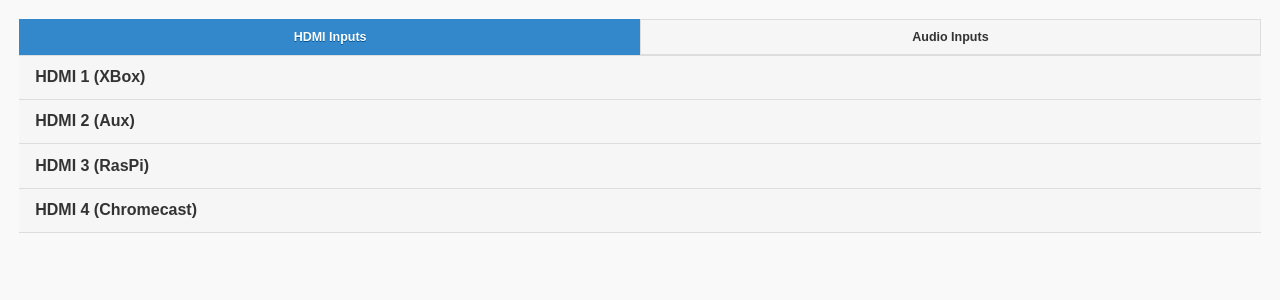
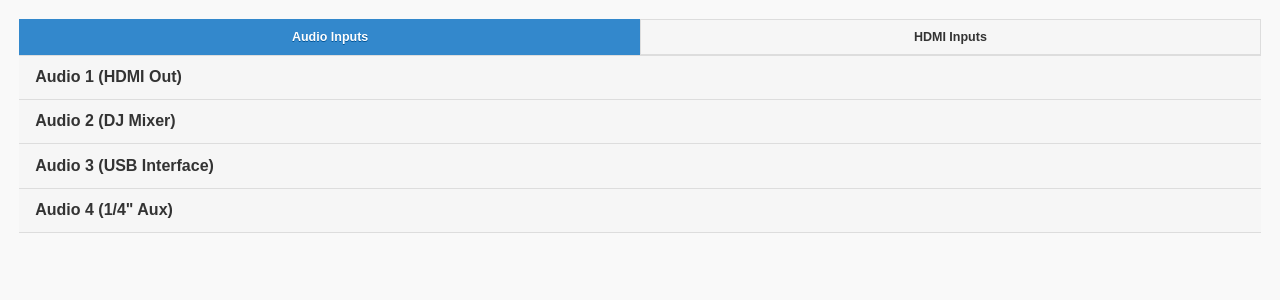
Before and after one commit to wcauchois/autohome, a Flask app: page / in a window 1280 px wide. Shown: the part 45-345 px from the top of the page. Run offline with Flask 2, Linux system fonts and the light colour scheme.

Commit message:
reorder menu so that audio comes first

```diff
--- a/avswitcher-web/templates/index.html
+++ b/avswitcher-web/templates/index.html
@@ -46,11 +46,19 @@
         <div data-role="tabs" id="tabs">
           <div data-role="navbar">
             <ul>
-              <li><a href="#one" data-ajax="false" class="ui-btn-active">HDMI Inputs</a></li>
-              <li><a href="#two" data-ajax="false">Audio Inputs</a></li>
+              <li><a href="#one" data-ajax="false" class="ui-btn-active">Audio Inputs</a></li>
+              <li><a href="#two" data-ajax="false">HDMI Inputs</a></li>
             </ul>
           </div>
           <div id="one" class="ui-body-d ui-content">
+            <ul data-role="listview">
+              <li><a href="#" class="ui-btn select-audio" id="select-audio-1">Audio 1 (HDMI Out)</a></li>
+              <li><a href="#" class="ui-btn select-audio" id="select-audio-2">Audio 2 (DJ Mixer)</a></li>
+              <li><a href="#" class="ui-btn select-audio" id="select-audio-3">Audio 3 (USB Interface)</a></li>
+              <li><a href="#" class="ui-btn select-audio" id="select-audio-4">Audio 4 (1/4" Aux)</a></li>
+            </ul>
+          </div>
+          <div id="two" class="ui-body-d ui-content">
             <ul data-role="listview">
               {# circled unicode chars: http://www.unicode.org/charts/nameslist/n_2460.html #}
               <li><a href="#" class="ui-btn select-hdmi" id="select-hdmi-1">HDMI 1 (XBox)</a></li>
@@ -59,13 +67,6 @@
               <li><a href="#" class="ui-btn select-hdmi" id="select-hdmi-4">HDMI 4 (Chromecast)</a></li>
             </ul>
           </div>
-          <div id="two" class="ui-body-d ui-content">
-            <ul data-role="listview">
-              <li><a href="#" class="ui-btn select-audio" id="select-audio-1">Audio 1 (HDMI Out)</a></li>
-              <li><a href="#" class="ui-btn select-audio" id="select-audio-2">Audio 2 (DJ Mixer)</a></li>
-              <li><a href="#" class="ui-btn select-audio" id="select-audio-3">Audio 3 (USB Interface)</a></li>
-              <li><a href="#" class="ui-btn select-audio" id="select-audio-4">Audio 4 (1/4" Aux)</a></li>
-            </ul>
           {#
             <ul data-role="listview">
               {% for inputsource in inputsources %}
@@ -73,7 +74,6 @@
               {% endfor %}
             </ul>
           #}
-          </div>
         </div>
       </div>
       <!--
```
